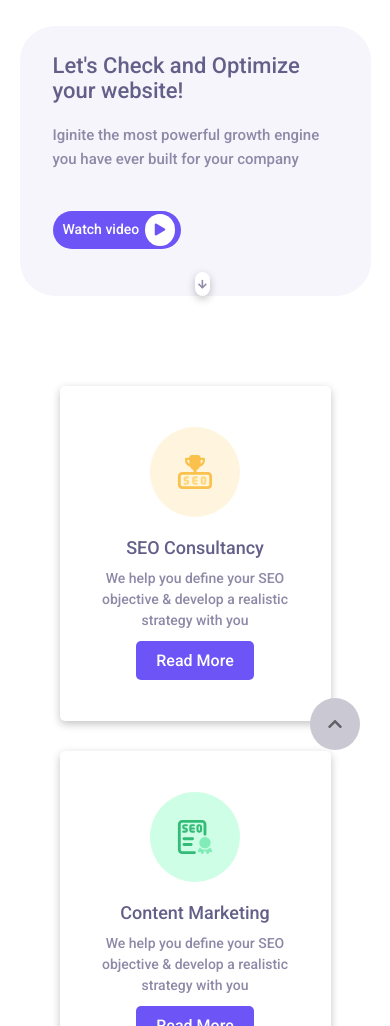
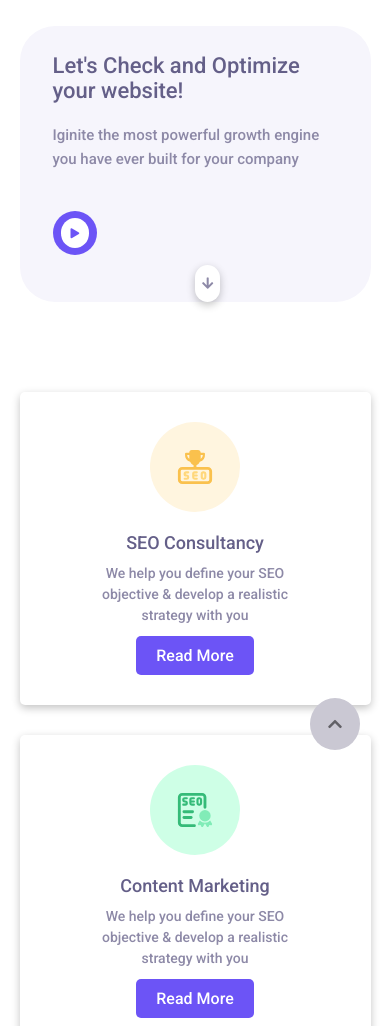
Before and after one commit to Shaheem-hussain/seogram, a plain HTML site: page index.html in a window 390 px wide. Shown: the part 74-1100 px from the top of the page. Drawn offline with Linux system fonts and the light colour scheme.

Commit message:
second-commit

```diff
--- a/css/style.css
+++ b/css/style.css
@@ -158,6 +158,15 @@ header div.right li a.button:hover {
     padding: 5px 8px 5px 20px;
     border-radius: 30px;
     font-size: 15px;
+}
+#spotlight div.content div.left a.button.mobile {
+    display: inline-block;
+    background-color: var(--main-color);
+    color: #fff;
+    padding: 6px 8px 6px 1px;
+    border-radius: 30px;
+    font-size: 15px;
+    display: none;
 }
 #spotlight div.content div.left a.button:hover {
     background-color: #645f88;
@@ -1982,19 +1991,54 @@ footer section.bottom p span:hover {
     }
 }
 @media all and (max-width:480px){
+    #spotlight div.content div.left a.button {
+        display: none;
+    }
+    #spotlight div.content div.left a.button.mobile {
+        display: inline-block;
+        padding: 7px 8px 7px 6px;
+    }
+    #spotlight div.content div.left a.button i.fas {
+        font-size: 10px;
+    }
+    #spotlight div.content a.down_arrow i.fas {
+        font-size: 13px;
+        padding: 12px 7px;
+    }
     #spotlight div.content div.left h1 {
         font-size: 22px;
     }
     #spotlight div.content {
         padding: 27px 33px 47px;
     }
+    #services1 ul {
+        display: flex;
+        justify-content: space-between;
+        padding: 0;
+    }
     #services1 ul li {
         width: 100%;
     }
     #services1 ul li {
-        padding: 41px;
-    }
-
+        padding: 30px;
+    }
+
+    #about div.right div.image-container {
+        width: 90%;
+    }
+
+    #services2 div.bottom ul li {
+        width: 90%;
+        margin: 0 auto 30px;
+        box-shadow: rgba(0, 0, 0, 0.16) 0px 1px 4px;
+        padding: 37px;
+    }
+    #brand-features div.right div.image-container {
+        width: 320px;
+    }
+    #blog section.middle ul li {
+        width: 100%;
+    }
     #check {
         padding: 57px 0;
     }
--- a/index.html
+++ b/index.html
@@ -37,6 +37,9 @@
                         <p>Iginite the most powerful growth engine you have ever built for your company</p>
                         <a href="#" class="button">
                             Watch video
+                            <i class="fas fa-play"></i>
+                        </a>
+                        <a href="#" class="button mobile">
                             <i class="fas fa-play"></i>
                         </a>
                     </div>
```
